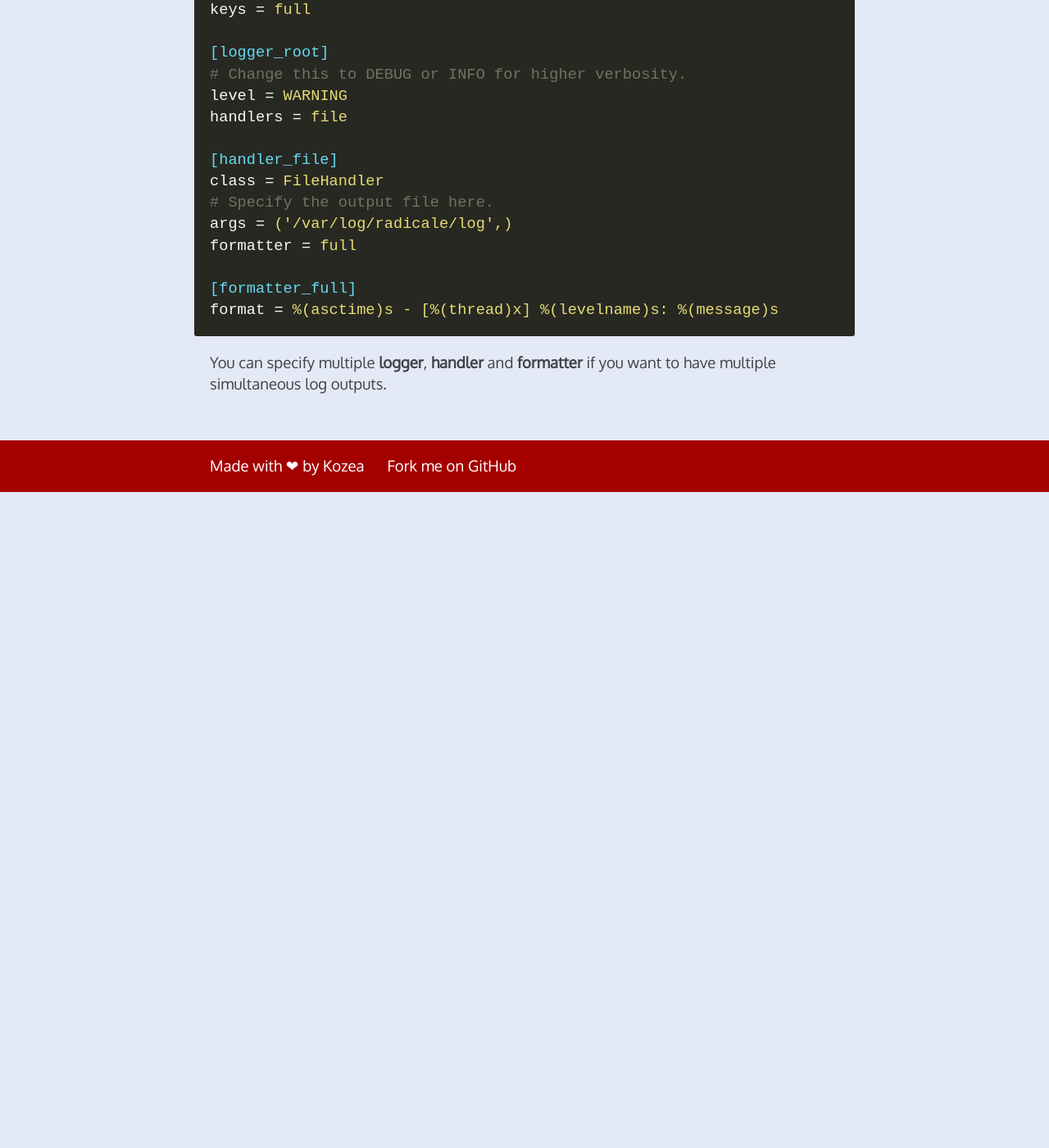
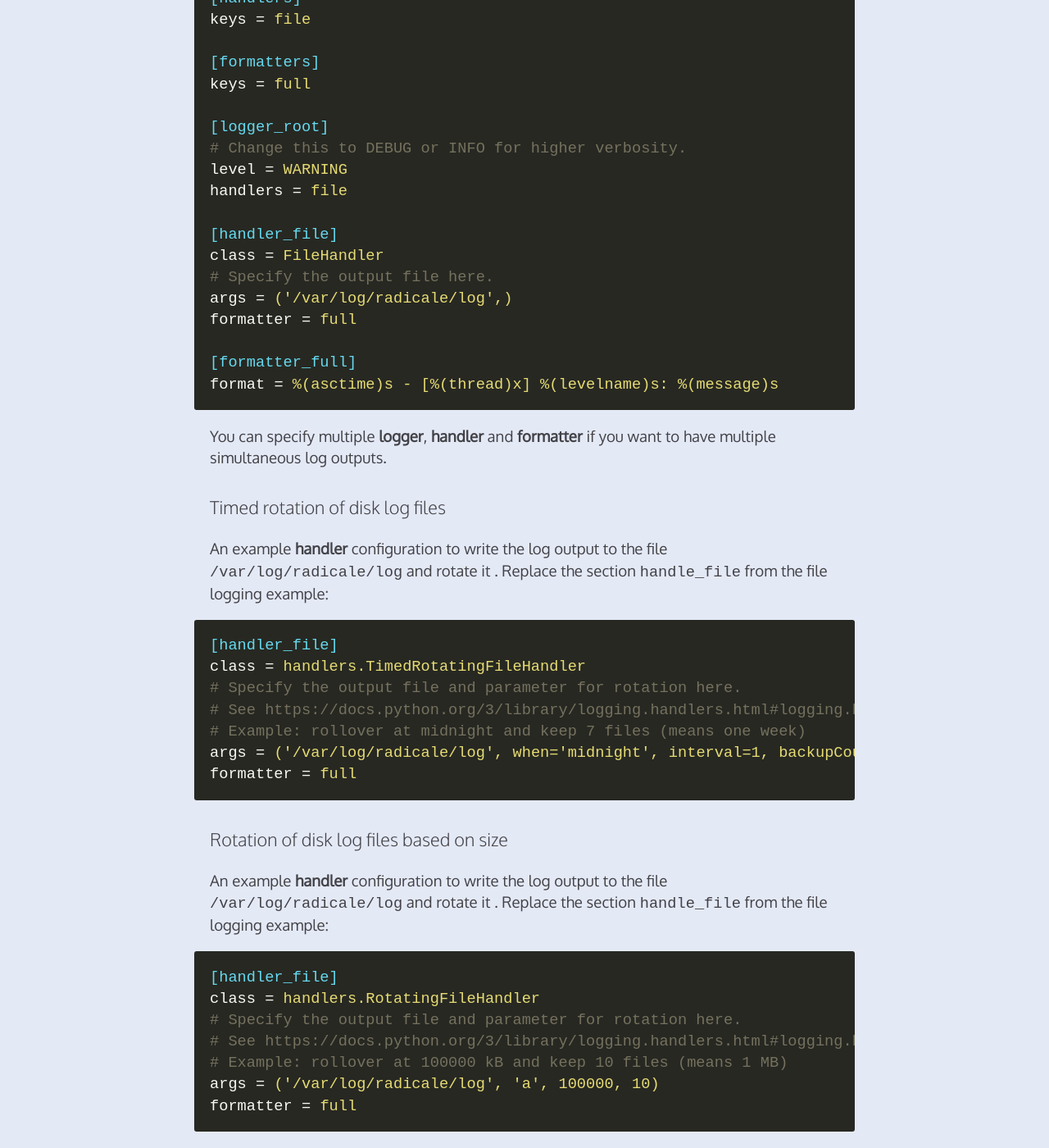
Before and after one commit to Kozea/Radicale, a Jekyll site: the page built from logging.md, in a window 1280 px wide and 1400 px high, scrolled down 836 px. Shown: the whole window at 82% size. Built offline with Jekyll 4.4.1, drawn with Linux system fonts in a browser that asks for light colours; before the commit the page ends 1436 px from its top, so only the background shows below that.

Commit message:
examples for log file rotation

````diff
--- a/logging.md
+++ b/logging.md
@@ -19,6 +19,8 @@ Radicale doesn't handle logging output.
 A logging configuration file can be specified in the `config` configuration
 option in the `logging` section. The file format is explained in the
 [Python Logging Module](https://docs.python.org/3/library/logging.config.html#configuration-file-format).
+
+## Logging to a file
 
 An example configuration to write the log output to the file `/var/log/radicale/log`:
 ```ini
@@ -48,3 +50,31 @@ format = %(asctime)s - [%(thread)x] %(levelname)s: %(message)s
 
 You can specify multiple **logger**, **handler** and **formatter** if you want
 to have multiple simultaneous log outputs.
+
+### Timed rotation of disk log files
+
+An example **handler** configuration to write the log output to the file `/var/log/radicale/log` and rotate it .
+Replace the section `handle_file` from the file logging example:
+```ini
+[handler_file]
+class = handlers.TimedRotatingFileHandler
+# Specify the output file and parameter for rotation here.
+# See https://docs.python.org/3/library/logging.handlers.html#logging.handlers.TimedRotatingFileHandler
+# Example: rollover at midnight and keep 7 files (means one week)
+args = ('/var/log/radicale/log', when='midnight', interval=1, backupCount=7)
+formatter = full
+```
+
+### Rotation of disk log files based on size
+
+An example **handler** configuration to write the log output to the file `/var/log/radicale/log` and rotate it .
+Replace the section `handle_file` from the file logging example:
+```ini
+[handler_file]
+class = handlers.RotatingFileHandler
+# Specify the output file and parameter for rotation here.
+# See https://docs.python.org/3/library/logging.handlers.html#logging.handlers.RotatingFileHandler
+# Example: rollover at 100000 kB and keep 10 files (means 1 MB)
+args = ('/var/log/radicale/log', 'a', 100000, 10)
+formatter = full
+```
````
